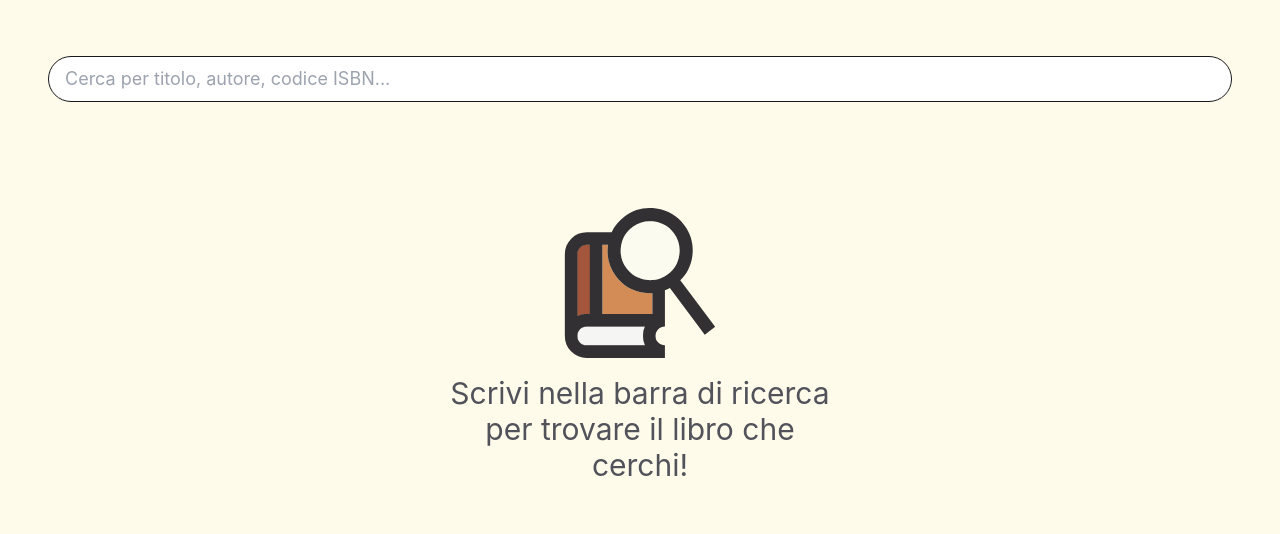
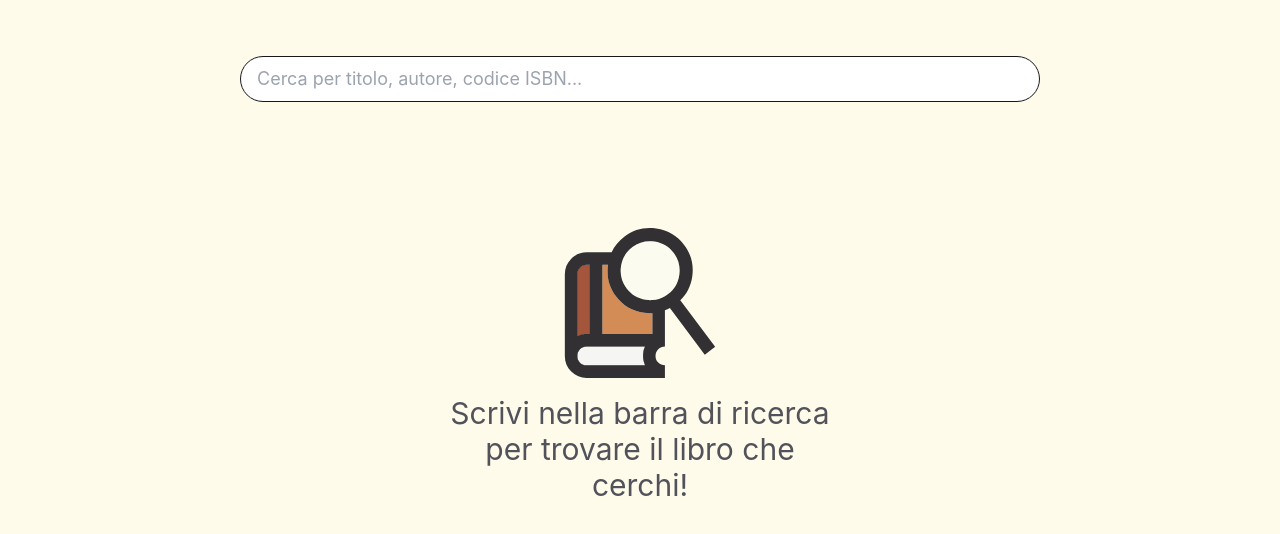
Before and after one commit to Nik439/wink-test, a React (Vite) app: page / in a window 1280 px wide. Shown: the top 534 px of the page. Built offline with nearby package versions, Linux system fonts and the light colour scheme.

Commit message:
added styles

```diff
--- a/src/components/SearchBar.tsx
+++ b/src/components/SearchBar.tsx
@@ -34,10 +34,17 @@ export default function SearchBar () {
     setSearchParams(value && {search: value})
     dispatch(searchActions.changeSearch(value))
   }
+  //TODO: redo setSearchParams accounting for back
 
   return (
-    <div className="pb-6 px-7">
-      <input type="text" className="outline-slate-400 py-2 px-4 text-lg border border-zinc-900 rounded-full w-full" onChange={handleChange} value={searchTerm} placeholder="Cerca per titolo, autore, codice ISBN..."/>
+    <div className="mb-16 px-0 xs:px-5 flex justify-center">
+      <input
+        type="text"
+        className="outline-slate-400 py-2 px-4 max-w-200 text-lg border border-zinc-900 rounded-full w-full"
+        onChange={handleChange}
+        value={searchTerm}
+        placeholder="Cerca per titolo, autore, codice ISBN..."
+      />
     </div>
   )
 }
--- a/src/pages/BookList.tsx
+++ b/src/pages/BookList.tsx
@@ -11,7 +11,7 @@ export default function BookListPage () {
     useSearchBooksQuery(searchTerm, { skip: searchTerm==="" || isWriting })
 
   return (
-    <div className="flex flex-col px-5 pt-14 pb-20 min-h-screen">
+    <div className="flex flex-col px-5 pt-14 pb-20 min-h-screen mx-auto max-w-[1200px]">
       <SearchBar/>
         { isLoading || isFetching || isWriting ?
           <div className="m-auto flex">
```
